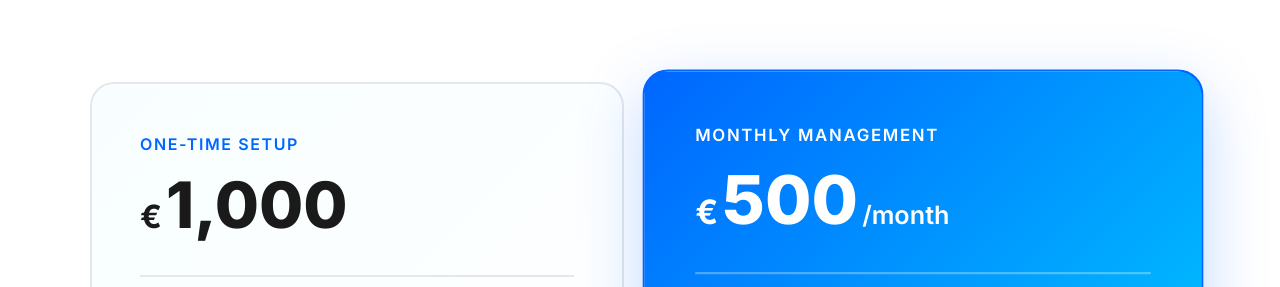
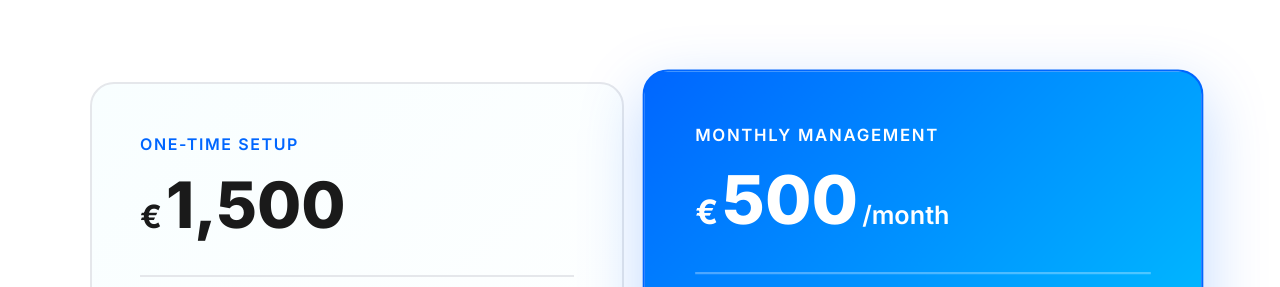
Before and after one commit to MarkoMTP/email-outreach-website, a React (Vite) app: page / in a window 1280 px wide. Shown: the part 8595-8882 px from the top of the page. Built offline with nearby package versions, Linux system fonts and the light colour scheme.

Commit message:
New price

```diff
--- a/src/components/Pricing.tsx
+++ b/src/components/Pricing.tsx
@@ -15,7 +15,7 @@ const Pricing = () => {
               <div className="price-label">One-Time Setup</div>
               <div className="price-amount">
                 <span className="currency">€</span>
-                <span className="amount">1,000</span>
+                <span className="amount">1,500</span>
               </div>
             </div>
 
```
